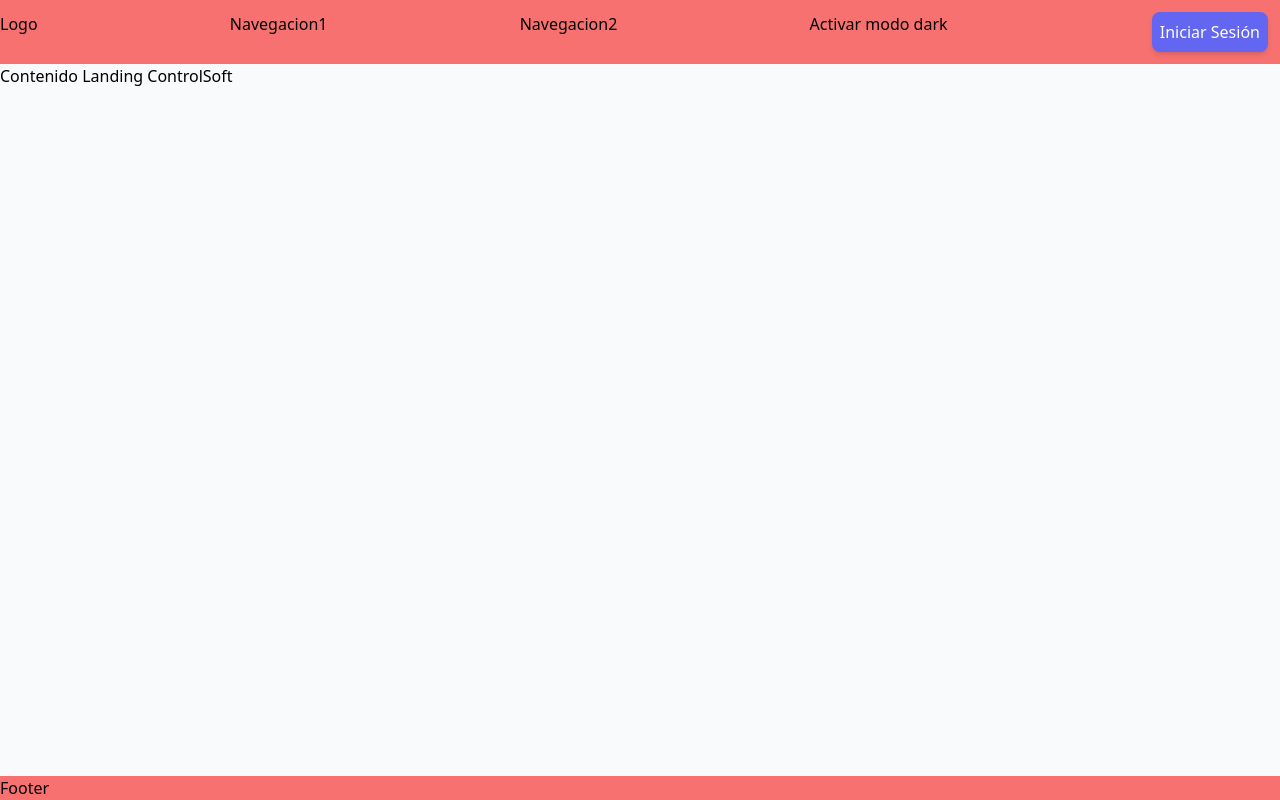
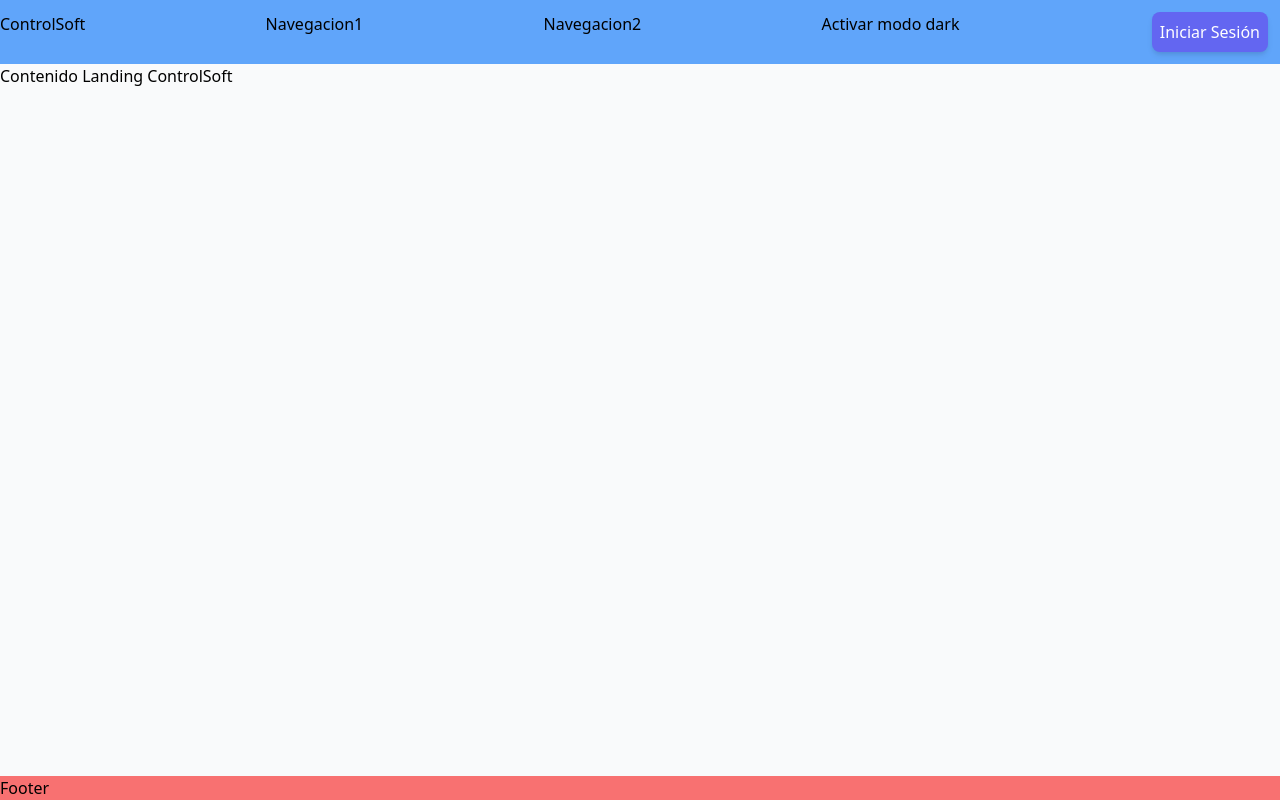
Before and after one commit to MisionTicUDEA/fronted-controlSoft, a React (Create React App) app: page / in a window 1280 px wide. Built offline with nearby package versions, Linux system fonts and the light colour scheme.

Commit message:
modificacion color navbar

```diff
--- a/src/components/Navbar.jsx
+++ b/src/components/Navbar.jsx
@@ -5,9 +5,9 @@ import { useAuth0 } from '@auth0/auth0-react';
 const Navbar = () => {
   const { loginWithRedirect } = useAuth0();
   return (
-    <nav className='bg-red-400'>
+    <nav className='bg-blue-400'>
       <ul className='flex w-full justify-between my-3'>
-        <li>Logo</li>
+        <li>ControlSoft</li>
         <li>Navegacion1</li>
         <li>Navegacion2</li>
         <li>
```
